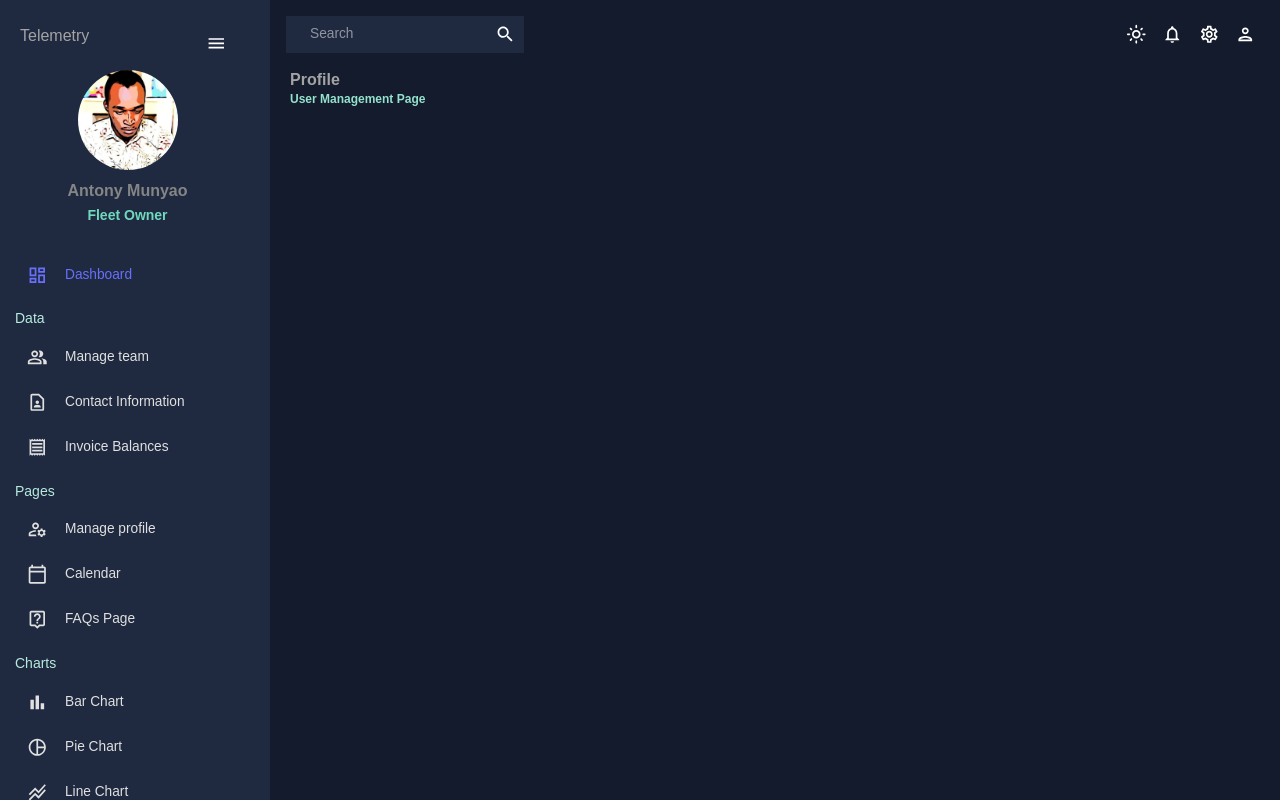
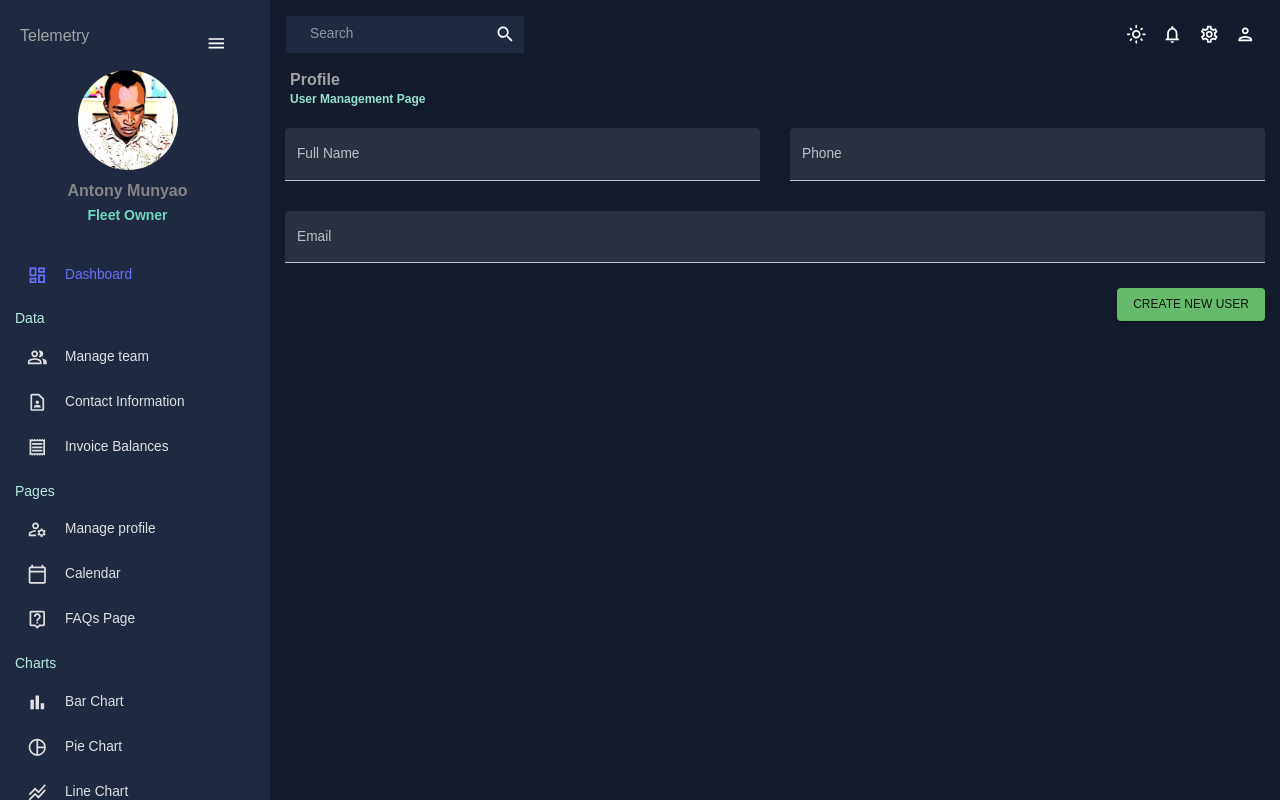
Before and after one commit to muathime/react-dashboard-mui, a React (Create React App) app: page /form in a window 1280 px wide. Built offline with nearby package versions, Linux system fonts and the light colour scheme.

Commit message:
formik form validated by yup

```diff
--- a/src/scenes/Form.jsx
+++ b/src/scenes/Form.jsx
@@ -1,10 +1,106 @@
-import React from 'react'
-import Header from '../components/Header'
+import React from "react";
+import Header from "../components/Header";
+import { Formik } from "formik";
+import * as yup from "yup";
+import { Box, Button, TextField, useMediaQuery } from "@mui/material";
+
+const validationSchema = yup.object().shape({
+  fullName: yup.string().required().label("Full Name"),
+  email: yup.string().email().required().label("Email"),
+  phone: yup.string().required().label("Phone"),
+});
+
+const initialValues = {
+  fullName: "",
+  email: "",
+  phone: "",
+};
 
 function Form() {
+  const isNotMobile = useMediaQuery("(min-width:600px)");
+
+  const handleSubmit = (values) => {
+    console.log(values);
+  };
+
   return (
-    <Header title={"Profile"} subtitle={"User Management Page"} />
-  )
+    <Box m={0}>
+      <Header title={"Profile"} subtitle={"User Management Page"} />
+      <Formik
+        onSubmit={handleSubmit}
+        validationSchema={validationSchema}
+        initialValues={initialValues}
+      >
+        {({
+          values,
+          errors,
+          touched,
+          handleBlur,
+          handleChange,
+          handleSubmit,
+        }) => (
+          <form onSubmit={handleSubmit}>
+            <Box
+              display="grid"
+              gap="30px"
+              m={"0 15px 0 15px"}
+              gridTemplateColumns="repeat(4, minmax(0, 1fr))"
+              sx={{
+                "& > div": { gridColumn: isNotMobile ? undefined : "span 4" },
+              }}
+            >
+              <TextField
+                fullWidth
+                variant="filled"
+                type="text"
+                label="Full Name"
+                onBlur={handleBlur}
+                onChange={handleChange}
+                value={values.fullName}
+                name="fullName"
+                error={!!touched.fullName && !!errors.fullName}
+                helperText={touched.fullName && errors.fullName}
+                sx={{ gridColumn: "span 2" }}
+              />
+
+              <TextField
+                fullWidth
+                variant="filled"
+                type="text"
+                label="Phone"
+                onBlur={handleBlur}
+                onChange={handleChange}
+                value={values.phone}
+                name="phone"
+                error={!!touched.phone && !!errors.phone}
+                helperText={touched.phone && errors.phone}
+                sx={{ gridColumn: "span 2" }}
+              />
+
+              <TextField
+                fullWidth
+                variant="filled"
+                type="text"
+                label="Email"
+                onBlur={handleBlur}
+                onChange={handleChange}
+                value={values.email}
+                name="email"
+                error={!!touched.email && !!errors.email}
+                helperText={touched.email && errors.email}
+                sx={{ gridColumn: "span 4" }}
+              />
+            </Box>
+            <Box m={"25px 15px 0 0"} display="flex" justifyContent={"end"}>
+              <Button variant="contained" type="submit" color="success">
+                Create New User
+              </Button>
+            </Box>
+          </form>
+        )}
+      </Formik>
+    </Box>
+  );
 }
 
-export default Form
+export default Form;
```
Also changed, not shown: src/scenes/global/SidePanel.jsx (+24 -7 lines).
